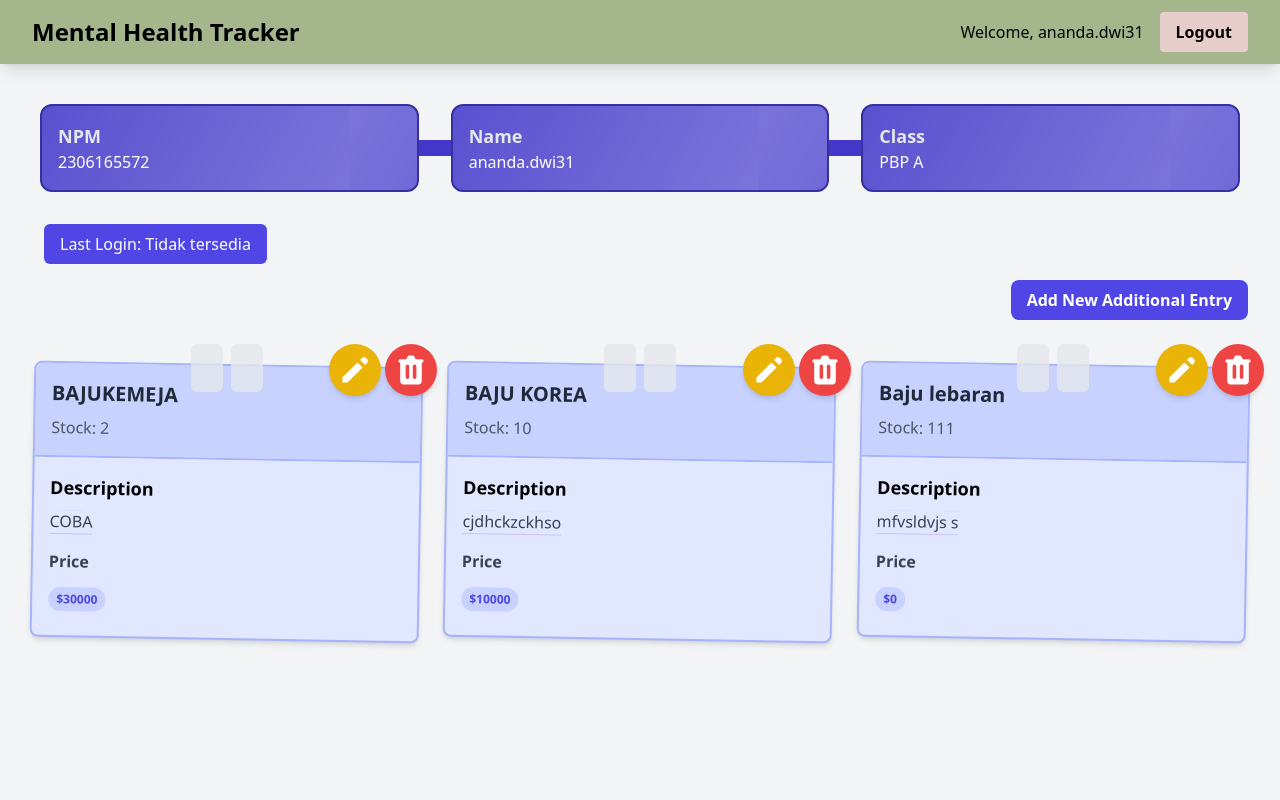
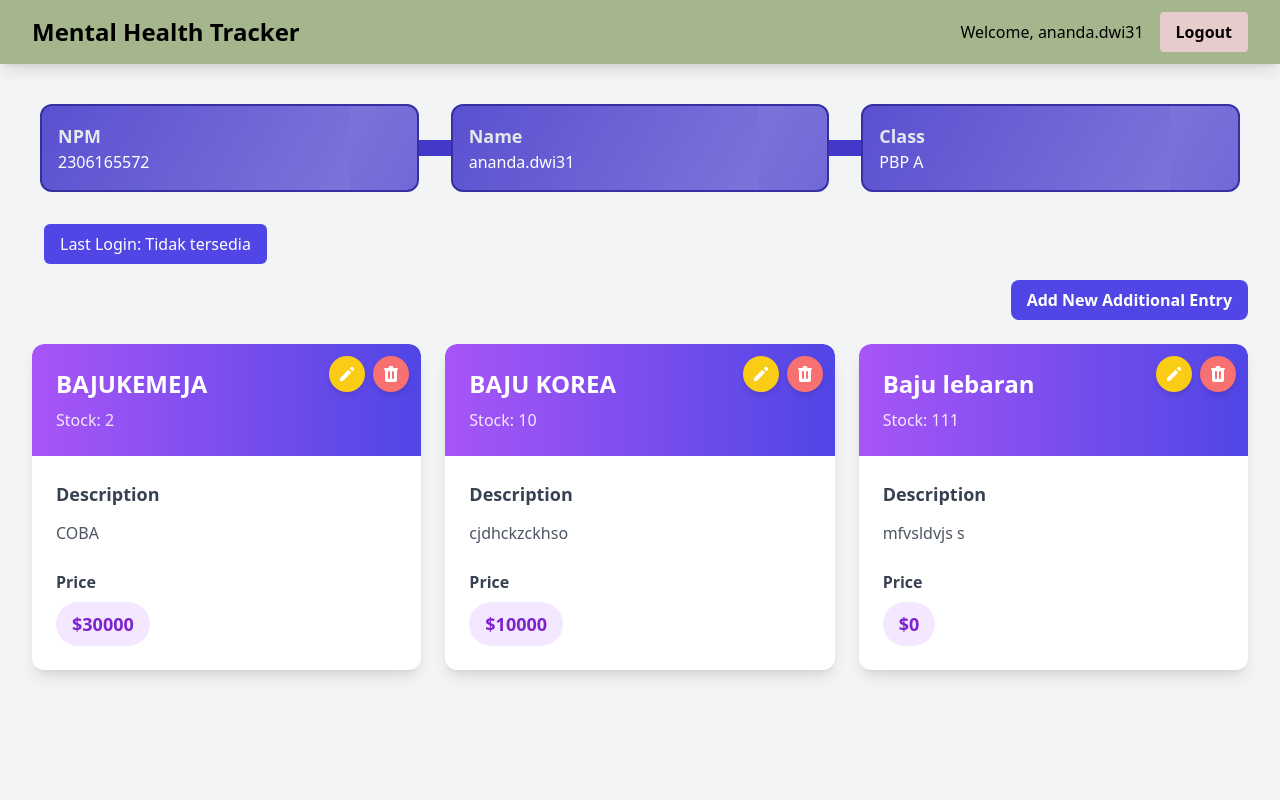
Before and after one commit to lillyskyy/e-commers-tugas1, a Django app: page / in a window 1280 px wide. Run offline with Django 5.2, Linux system fonts and the light colour scheme; a user stored in the database is signed in; data comes from the database, SQL or seed files in the repository; both versions use the stored data as it was after the commit; some libraries are stand-ins or nearby versions.

Commit message:
edit bener

```diff
--- a/main/templates/card_additional.html
+++ b/main/templates/card_additional.html
@@ -1,42 +1,34 @@
-<div class="relative break-inside-avoid">
-    <div class="absolute top-2 z-10 left-1/2 -translate-x-1/2 flex items-center -space-x-2">
-      <div class="w-[3rem] h-8 bg-gray-200 rounded-md opacity-80 -rotate-90"></div>
-      <div class="w-[3rem] h-8 bg-gray-200 rounded-md opacity-80 -rotate-90"></div>
-    </div>
-    <div class="relative top-5 bg-indigo-100 shadow-md rounded-lg mb-6 break-inside-avoid flex flex-col border-2 border-indigo-300 transform rotate-1 hover:rotate-0 transition-transform duration-300">
-      <div class="bg-indigo-200 text-gray-800 p-4 rounded-t-lg border-b-2 border-indigo-300">
-        <h3 class="font-bold text-xl mb-2">{{additional_entry.product}}</h3>
-        <p class="text-gray-600">Stock: {{additional_entry.stock}}</p>
-      </div>
-      <div class="p-4">
-        <p class="font-semibold text-lg mb-2">Description</p>
-        <p class="text-gray-700 mb-2">
-          <span class="bg-[linear-gradient(to_bottom,transparent_0%,transparent_calc(100%_-_1px),#CDC1FF_calc(100%_-_1px))] bg-[length:100%_1.5rem] pb-1">{{additional_entry.description}}</span>
-        </p>
-        <div class="mt-4">
-          <p class="text-gray-700 font-semibold mb-2">Price</p>
-          <div class="relative pt-1">
-            <div class="flex mb-2 items-center justify-between">
-              <div>
-                <span class="text-xs font-semibold inline-block py-1 px-2 uppercase rounded-full text-indigo-600 bg-indigo-200">
-                  ${{additional_entry.price}}
-                </span>
-              </div>
-            </div>
-          </div>
-        </div>
-      </div>
-    </div>
-    <div class="absolute top-0 -right-4 flex space-x-1">
-      <a href="{% url 'main:edit_additional' additional_entry.pk %}" class="bg-yellow-500 hover:bg-yellow-600 text-white rounded-full p-2 transition duration-300 shadow-md">
-        <svg xmlns="http://www.w3.org/2000/svg" class="h-9 w-9" viewBox="0 0 20 20" fill="currentColor">
+<div class="relative break-inside-avoid group">
+  <div class="relative bg-white shadow-lg rounded-xl overflow-hidden transition-all duration-300 transform group-hover:scale-105">
+    <div class="absolute top-3 right-3 flex space-x-2 z-10">
+      <a href="{% url 'main:edit_additional' additional_entry.pk %}" class="bg-yellow-400 hover:bg-yellow-500 text-white rounded-full p-2 transition duration-300 shadow-md">
+        <svg xmlns="http://www.w3.org/2000/svg" class="h-5 w-5" viewBox="0 0 20 20" fill="currentColor">
           <path d="M13.586 3.586a2 2 0 112.828 2.828l-.793.793-2.828-2.828.793-.793zM11.379 5.793L3 14.172V17h2.828l8.38-8.379-2.83-2.828z" />
         </svg>
       </a>
-      <a href="{% url 'main:delete_additional' additional_entry.pk %}" class="bg-red-500 hover:bg-red-600 text-white rounded-full p-2 transition duration-300 shadow-md">
-        <svg xmlns="http://www.w3.org/2000/svg" class="h-9 w-9" viewBox="0 0 20 20" fill="currentColor">
+      <a href="{% url 'main:delete_additional' additional_entry.pk %}" class="bg-red-400 hover:bg-red-500 text-white rounded-full p-2 transition duration-300 shadow-md">
+        <svg xmlns="http://www.w3.org/2000/svg" class="h-5 w-5" viewBox="0 0 20 20" fill="currentColor">
           <path fill-rule="evenodd" d="M9 2a1 1 0 00-.894.553L7.382 4H4a1 1 0 000 2v10a2 2 0 002 2h8a2 2 0 002-2V6a1 1 0 100-2h-3.382l-.724-1.447A1 1 0 0011 2H9zM7 8a1 1 0 012 0v6a1 1 0 11-2 0V8zm5-1a1 1 0 00-1 1v6a1 1 0 102 0V8a1 1 0 00-1-1z" clip-rule="evenodd" />
         </svg>
       </a>
     </div>
+    <div class="bg-gradient-to-r from-purple-500 to-indigo-600 text-white p-6 rounded-t-xl">
+      <h3 class="font-bold text-2xl mb-2">{{additional_entry.product}}</h3>
+      <p class="text-purple-100">Stock: {{additional_entry.stock}}</p>
+    </div>
+    <div class="p-6">
+      <p class="font-semibold text-lg mb-3 text-gray-700">Description</p>
+      <p class="text-gray-600 mb-4 leading-relaxed">
+        {{additional_entry.description}}
+      </p>
+      <div class="mt-6">
+        <p class="text-gray-700 font-semibold mb-2">Price</p>
+        <div class="bg-purple-100 rounded-full py-2 px-4 inline-block">
+          <span class="text-lg font-bold text-purple-700">
+            ${{additional_entry.price}}
+          </span>
+        </div>
+      </div>
+    </div>
   </div>
+</div>
--- a/main/views.py
+++ b/main/views.py
@@ -97,10 +97,10 @@ def logout_user(request):
 
 def edit_additional(request, id):
     # Get mood entry berdasarkan id
-    mood = AdditionalEntry.objects.get(pk = id)
+    additional = AdditionalEntry.objects.get(pk = id)
 
     # Set mood entry sebagai instance dari form
-    form = AdditionalEntryForm(request.POST or None, instance=mood)
+    form = AdditionalEntryForm(request.POST or None, instance=additional)
 
     if form.is_valid() and request.method == "POST":
         # Simpan form dan kembali ke halaman awal
@@ -108,7 +108,7 @@ def edit_additional(request, id):
         return HttpResponseRedirect(reverse('main:show_main'))
 
     context = {'form': form}
-    return render(request, "edit_mood.html", context)
+    return render(request, "edit_additional.html", context)
 
 def delete_additional(request, id):
     # Get mood berdasarkan id
```
Also changed, not shown: main/templates/edit_additional.html (+7 -4 lines), db.sqlite3, main/migrations/0010_additionalentry_image.py (added), main/migrations/0011_alter_additionalentry_image_and_more.py (added).
